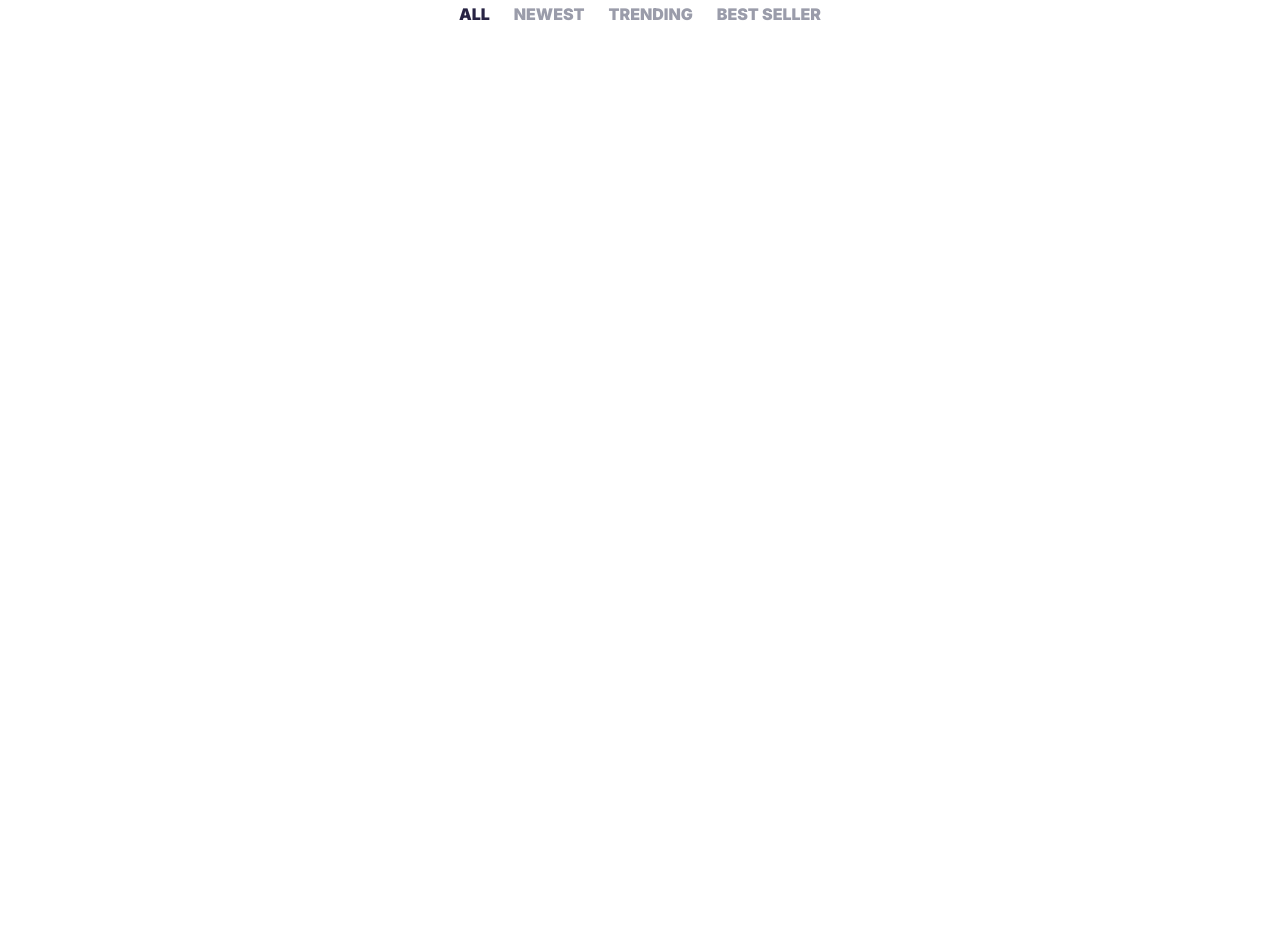
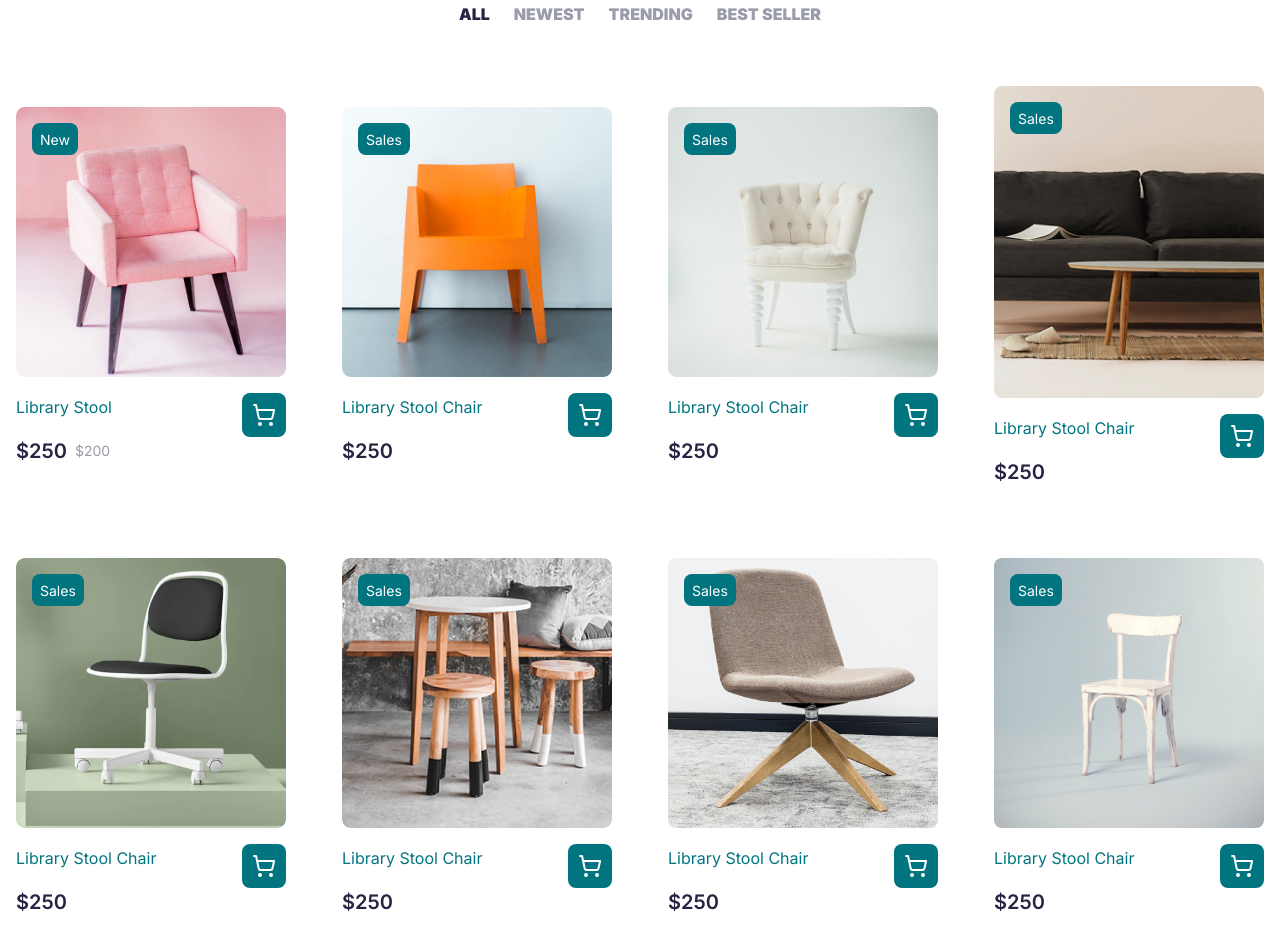
Before and after one commit to bdancost/ecommerce_app, a React (Vite) app: page / in a window 1280 px wide. Shown: the part 2680-3630 px from the top of the page. Before the commit the page ends 2830 px from the top, so only its background shows below. Built offline with nearby package versions, Linux system fonts and the light colour scheme.

Commit message:
Ajustando Component Product

```diff
--- /dev/null
+++ b/src/Components/Client/Client.jsx
@@ -0,0 +1,5 @@
+const Client = () => {
+  return <div>Client</div>;
+};
+
+export default Client;
--- a/src/Components/Product/Product.jsx
+++ b/src/Components/Product/Product.jsx
@@ -1,5 +1,9 @@
 import { useState } from "react";
+import "slick-carousel/slick/slick.css";
+import "slick-carousel/slick/slick-theme.css";
+import Slider from "react-slick";
 import SectionTitle from "../SectionTitle/SectionTitle";
+import { ShoppingCart } from "lucide-react";
 
 const Product = () => {
   const [active, setActive] = useState({
@@ -126,7 +130,68 @@ const Product = () => {
       image: "/src/assets/Products/product_1.png",
       product: "featured",
     },
+    {
+      title: "library stool",
+      status: "New",
+      price: "$250",
+      image: "/src/assets/Products/product_2.png",
+      currentPrice: "$200",
+      product: "all",
+    },
+    {
+      title: "library stool Chair",
+      status: "Sales",
+      price: "$250",
+      image: "/src/assets/Products/product_3.png",
+      product: "all",
+    },
+    {
+      title: "library stool Chair",
+      status: "Sales",
+      price: "$250",
+      image: "/src/assets/Products/product_4.png",
+      product: "all",
+    },
+    {
+      title: "library stool Chair",
+      status: "Sales",
+      price: "$250",
+      image: "/src/assets/Products/product_5.png",
+      product: "all",
+    },
+    {
+      title: "library stool Chair",
+      status: "Sales",
+      price: "$250",
+      image: "/src/assets/Products/product_6.png",
+      product: "all",
+    },
+    {
+      title: "library stool Chair",
+      status: "Sales",
+      price: "$250",
+      image: "/src/assets/Products/product_7.png",
+      product: "all",
+    },
+    {
+      title: "library stool Chair",
+      status: "Sales",
+      price: "$250",
+      image: "/src/assets/Products/product_8.png",
+      product: "all",
+    },
+    {
+      title: "library stool Chair",
+      status: "Sales",
+      price: "$250",
+      image: "/src/assets/Products/product_1.png",
+      product: "all",
+    },
   ];
+
+  const productFilter = products.filter(
+    (product) => product.product === active?.product
+  );
 
   return (
     <div className="lg:container mx-auto">
@@ -153,7 +218,45 @@ const Product = () => {
         </div>
       </div>
 
-      <div className="grid grid-cols-4 items-center gap-6"></div>
+      <div className="grid grid-cols-4 items-center gap-6">
+        {productFilter?.map((product, index) => (
+          <div key={index} className="p-4">
+            <div className="feature_image mb-4 relative">
+              <img
+                className="w-full max-h-[312px] rounded-lg object-cover"
+                src={product?.image}
+                alt={product?.title}
+              />
+              {product?.status && (
+                <div className="absolute top-4 left-4 bg-[#007580] text-white px-2 py-1 rounded-lg">
+                  <button className="text-sm font-inter font-normal">
+                    {product?.status}
+                  </button>
+                </div>
+              )}
+            </div>
+
+            <div className="feature_content">
+              <div className="flex items-center justify-between">
+                <h4 className="text-base text-[#007580] capitalize font-inter font-normal mb-4">
+                  {product?.title}
+                </h4>
+                <span className="bg-[#007580] h-[44px] w-[44px] rounded-lg flex items-center justify-center">
+                  <ShoppingCart size="1.5rem" color="#fff" />
+                </span>
+              </div>
+              <p className="text-xl flex items-center gap-2 text-[#272343] font-semibold font-inter mb-4">
+                {product?.price}
+                {product?.currentPrice && (
+                  <span className="text-sm text-[#9a9caa] font-inter font-normal">
+                    {product?.currentPrice}
+                  </span>
+                )}
+              </p>
+            </div>
+          </div>
+        ))}
+      </div>
     </div>
   );
 };
--- a/src/Pages/Home/Home.jsx
+++ b/src/Pages/Home/Home.jsx
@@ -34,7 +34,7 @@ const Home = () => {
       </div>
 
       {/* product component */}
-      <div className="w-full flex items-center justify-center mb-[80px]">
+      <div className="w-full flex items-center justify-center pb-[80px]">
         <Product />
       </div>
     </div>
```
Also changed, not shown: src/assets/Products/product_1.png, src/assets/Products/product_3.png.
